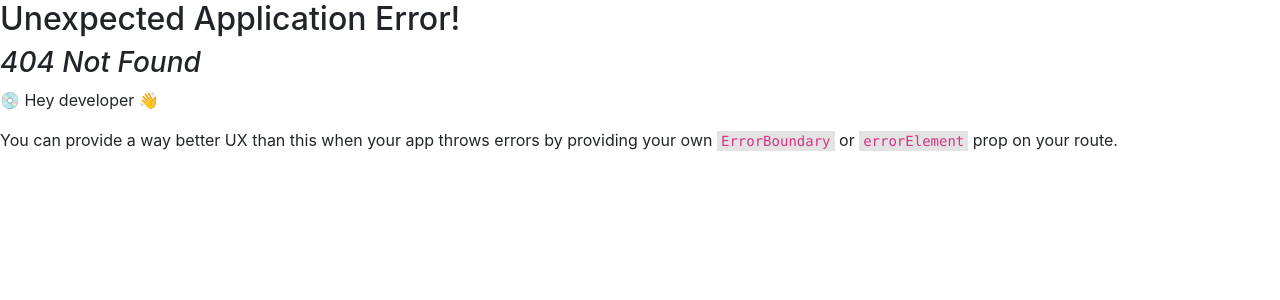
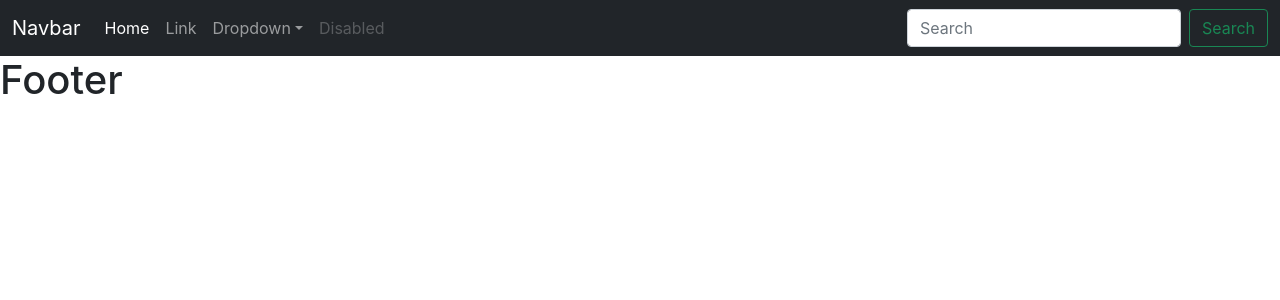
Before and after one commit to gurjeetsinghmundra/React, a React (Create React App) app in the folder second_app/: page / in a window 1280 px wide. Before the commit this address had no page. Shown: the top 300 px of the page. Built offline with nearby package versions, Linux system fonts and the light colour scheme.

Commit message:
Header & Footer

```diff
--- a/second_app/src/App.js
+++ b/second_app/src/App.js
@@ -8,23 +8,31 @@ import Navbar from './components/Navbar';
 
 
 //we need to write this
-//search in google react routing dom or routing in dom
+//search in google react routing dom or routing in react
 //routing with createBrowserRouter
 import {createBrowserRouter ,RouterProvider} from 'react-router-dom'
+import NotFound from './components/NotFound';
 
 
 const router = createBrowserRouter([
         {
           path:"/about",
-          element:<About/>
+          element:<><Navbar/> <About/> <Footer/></> //will display about betweeen navbar and footer
         },
         {
           path:"/contact",
-          element:<Contact/>
+          element:<><Navbar/> <Contact/> <Footer/></>
         },
         {
-          path:"/footer",
-          element:<Footer/>
+          path:"/",  //this is for home page(which comes in front when we open the web page)
+          element:<>
+              <Navbar/>
+              <Footer/>
+          </>
+        },
+        {
+          path:"*",  //jitne routes banaye hai usko chordke saare
+          element:<NotFound/>
         }
       ]
       )
--- /dev/null
+++ b/second_app/src/components/NotFound.jsx
@@ -0,0 +1,14 @@
+import React from 'react'
+
+function NotFound() {
+  return (
+    <div>
+
+        <h1>Something went wrong</h1>
+
+    </div>
+
+  )
+}
+
+export default NotFound
```
